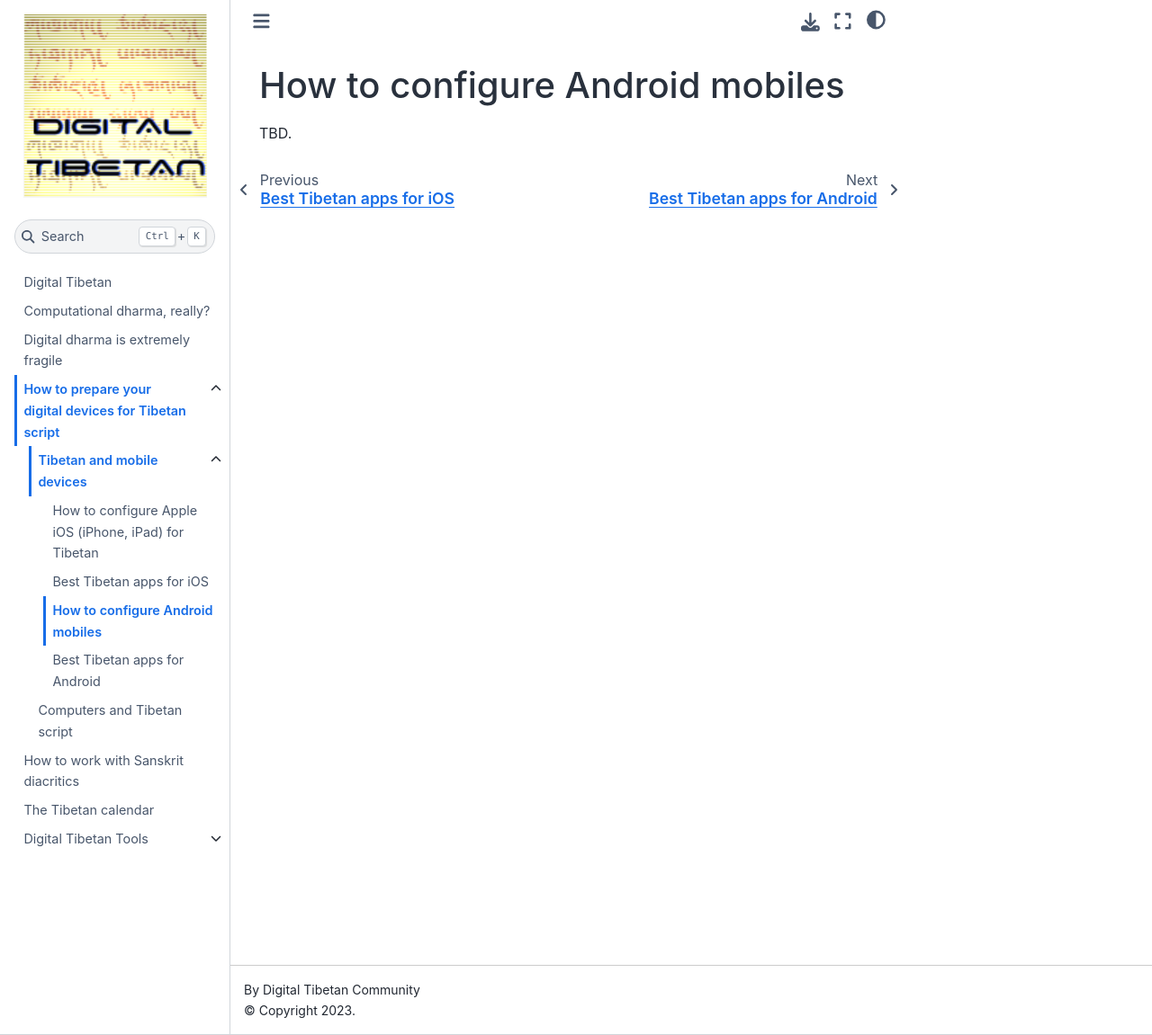
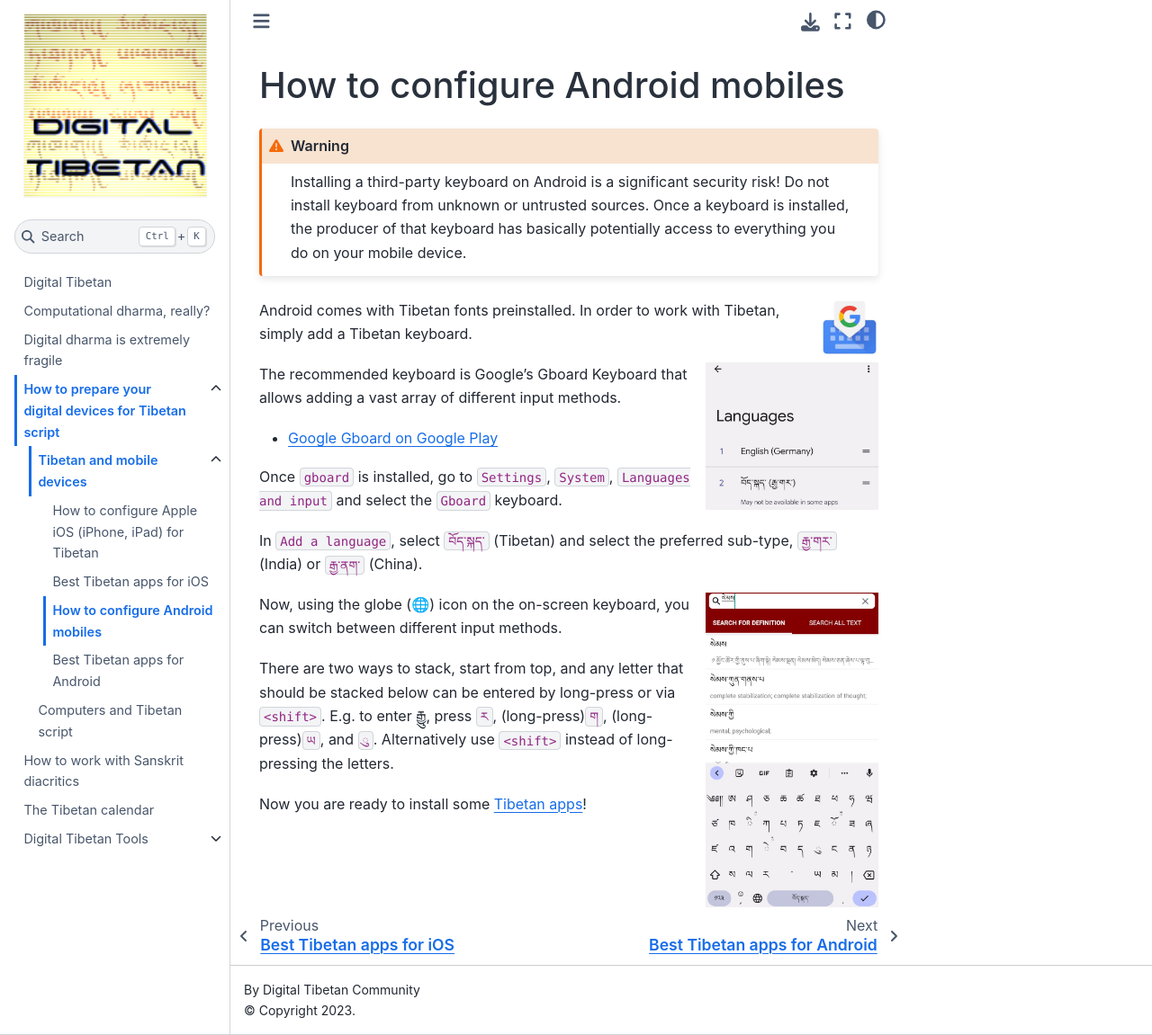
Before and after one commit to DigitalTibetan/DigitalTibetan, a Jupyter Book: the page built from docs/configuration_android.md, in a window 1280 px wide and 1151 px high. Shown: the whole window at 90% size. Built offline with Jupyter Book 1.0.4 settings and Sphinx 7.4.7 and the Sphinx Book theme 1.1.4, drawn with Linux system fonts in a browser that asks for light colours.

Commit message:
Android start

````diff
--- a/docs/configuration_android.md
+++ b/docs/configuration_android.md
@@ -1,3 +1,36 @@
 # How to configure Android mobiles
 
-TBD.
+
+```{warning}
+Installing a third-party keyboard on Android is a significant security risk! Do not install keyboard from unknown or untrusted sources. Once a keyboard is installed, the producer of that keyboard has basically potentially access to everything you do on your mobile device.
+```
+
+```{image} Images/gboard.jpg
+:align: right
+:width: 64
+```
+
+Android comes with Tibetan fonts preinstalled. In order to work with Tibetan, simply add a Tibetan keyboard.
+
+```{image} Images/gboard_config.jpg
+:align: right
+:width: 192
+```
+
+The recommended keyboard is Google's Gboard Keyboard that allows adding a vast array of different input methods.
+
+- [Google Gboard on Google Play](https://play.google.com/store/apps/details?id=com.google.android.inputmethod.latin&hl=en&gl=US)
+
+Once `gboard` is installed, go to `Settings`, `System`, `Languages and input` and select the `Gboard` keyboard.
+
+In `Add a language`, select `བོད་སྐད་` (Tibetan) and select the preferred sub-type, `རྒྱ་གར་` (India) or `རྒྱ་ནག་` (China).
+
+```{image} Images/gboard_keyboard.jpg
+:align: right
+:width: 192
+```
+Now, using the globe (🌐) icon on the on-screen keyboard, you can switch between different input methods.
+
+There are two ways to stack, start from top, and any letter that should be stacked below can be entered by long-press or via `<shift>`. E.g. to enter རྒྱུ, press `ར`, (long-press)`ག`, (long-press)`ཡ`, and `ུ`. Alternatively use `<shift>` instead of long-pressing the letters.
+
+Now you are ready to install some [Tibetan apps](apps_android.md)!
````
Also changed, not shown: docs/configuration_ios.md (+4 -0 lines), docs/Images/gboard.jpg (added), docs/Images/gboard_config.jpg (added), docs/Images/gboard_keyboard.jpg (added).
